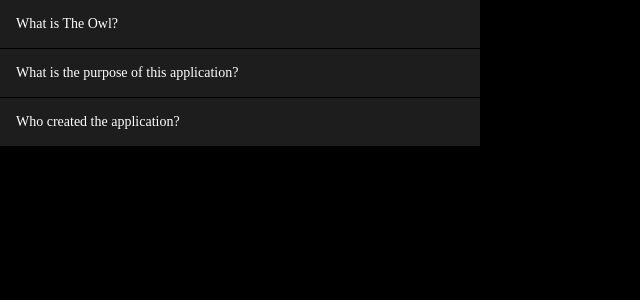
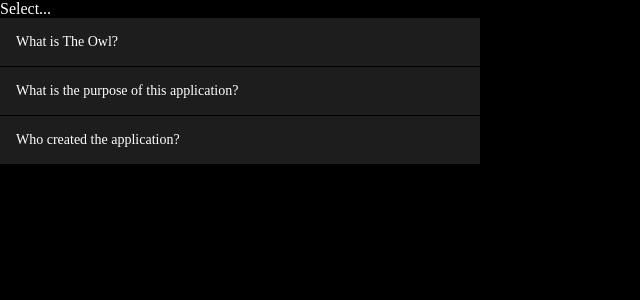
Before and after one commit to bo-codes/the_owl, a React (Create React App) app in the folder frontend/: page /about in a window 1280 px wide. Shown: the top 300 px of the page, without its empty margins (0-640 px from the left). Built offline with nearby package versions, Linux system fonts and the light colour scheme.

Commit message:
adding event listener correctly

```diff
--- a/frontend/public/index.html
+++ b/frontend/public/index.html
@@ -19,7 +19,7 @@
       manifest.json provides metadata used when your web app is installed on a
       user's mobile device or desktop. See https://developers.google.com/web/fundamentals/web-app-manifest/
     -->
-    <link rel="manifest" href="%PUBLIC_URL%/manifest.json" />
+    <!-- <link rel="manifest" href="%PUBLIC_URL%/manifest.json" /> -->
     <!--
       Notice the use of %PUBLIC_URL% in the tags above.
       It will be replaced with the URL of the `public` folder during the build.
--- /dev/null
+++ b/frontend/src/Components/Products/Dropdown/Dropdown.js
@@ -0,0 +1,73 @@
+import React, { useEffect, useRef, useState } from "react";
+
+function Dropdown({ options, value, onChange }) {
+
+  const [showDropdown, setShowDropdown] = useState(false);
+
+  const divEl = useRef();
+
+  // -------------------- USEEFFECT FOR SETTING AND REMOVING CLICK EVENT LISTENER -------------------- vv//
+  useEffect(() => {
+    // ----- FUNCTION THAT WILL EXECUTE WHEN EVENT LISTENER HEARS EVENT (in this case, a click) ----- vv//
+    const handler = (event) => {
+      if (!divEl.current) return;
+
+      if (!divEl.current.contains(event.target)) {
+        setShowDropdown(false);
+      }
+    };
+    // ----- FUNCTION THAT WILL EXECUTE WHEN EVENT LISTENER HEARS EVENT ----- ^^//
+
+    // ----- SETTING EVENT LISTENER ----- vv//
+    document.addEventListener("click", handler, true);
+    // ----- SETTING EVENT LISTENER ----- ^^//
+
+    // ----- CLEANUP FUNCTION TO REMOVE EVENT LISTENER ----- vv//
+    return () => {
+      document.removeEventListener("click", handler);
+    };
+    // ----- CLEANUP FUNCTION TO REMOVE EVENT LISTENER ----- ^^//
+  }, []);
+  // -------------------- USEEFFECT FOR SETTING AND REMOVING CLICK EVENT LISTENER -------------------- ^^//
+
+  const handleClick = () => {
+    setShowDropdown((currentShowDropdown) => !currentShowDropdown);
+  };
+
+  const handleOptionClick = (option) => {
+    setShowDropdown(false);
+    onChange(option);
+  };
+
+  const renderedDropdownOptions = options.map((option, index) => {
+    return (
+      <li key={index} onClick={() => handleOptionClick(option)}>
+        {option.label}
+      </li>
+    );
+  });
+
+  // let currLabel = value ? value.label : 'Select...'
+
+  // ---------- TESTING EVENT LISTENER HANDLE CLICK ---------- //
+  // const dropdown = document.querySelector('.dropdown');
+
+  // const handleClick = (event) => {
+  //   if (dropdown.contains(event.target)) {
+  //     console.log("Inside dropdown");
+  //   }
+  //   else if(!dropdown) console.log("does not exist")
+  //   else console.log("OUTSIDE dropdown")
+  // }
+
+  // document.addEventListener('click', handleClick, true);
+
+  return (
+    <div ref={divEl} className="dropdown">
+      <div onClick={handleClick}>{value?.label || "Select..."}</div>
+      {showDropdown && <ul>{renderedDropdownOptions}</ul>}
+    </div>
+  );
+}
+
+export default Dropdown;
--- a/frontend/src/Pages/AboutPage/AboutPage.js
+++ b/frontend/src/Pages/AboutPage/AboutPage.js
@@ -1,7 +1,8 @@
+import React, { useState } from "react";
 import Accordion from "../../Components/Products/Accordion/Accordion";
+import Dropdown from "../../Components/Products/Dropdown/Dropdown";
 
 function AboutPage() {
-
   const items = [
     {
       label: "What is The Owl?",
@@ -19,9 +20,26 @@ function AboutPage() {
     },
   ];
 
+  const dropdownOptions = [
+    { label: "Low-Income", value: "0-80k" },
+    { label: "Middle-Income", value: "80k-200k" },
+    { label: "High-Income", value: ">200k" },
+  ];
+
+  const [selected, setSelected] = useState();
+
+  const handleSelect = (option) => {
+    setSelected(option);
+  };
+
   return (
     <div>
-      <Accordion items={items}/>
+      <Dropdown
+        options={dropdownOptions}
+        value={selected}
+        onChange={handleSelect}
+      />
+      <Accordion items={items} />
     </div>
   );
 }
--- a/frontend/src/index.js
+++ b/frontend/src/index.js
@@ -1,6 +1,6 @@
 // import React and ReactDOM libraries
 import React from "react";
-import ReactDOM from "react-dom";
+import ReactDOM from "react-dom/client";
 import App from "./App";
 import { Provider } from "./Context/books";
 // import BooksContext from "./Context/books";
@@ -9,45 +9,45 @@ import "./index.css";
 
 // the function below from react-dom will execute and cause the browser to render all of our jsx (compiled and organzed in our App.js function component)
 // it will be rendered in the index.html file at the div where id='root'
-ReactDOM.render(
-  // <React.StrictMode>
+// ReactDOM.render(
+//   // <React.StrictMode>
 
 
-  // We are wrapping our entire application with the BooksContext that we built and imported from our context folder
-  // so that our entire application has access to the values stored in this context
+//   // We are wrapping our entire application with the BooksContext that we built and imported from our context folder
+//   // so that our entire application has access to the values stored in this context
 
-  // THIS VERSION OF THE CODE IS FOR OUR ORIGINAL CONTEXT PROVIDER WHERE WE ONLY PASS IN A VALUE AS A PROP AND NOT A SLICE OF STATE
-  // <BooksContext.Provider value={'bobook'}>
-  //   <App />
-  // </BooksContext.Provider>,
+//   // THIS VERSION OF THE CODE IS FOR OUR ORIGINAL CONTEXT PROVIDER WHERE WE ONLY PASS IN A VALUE AS A PROP AND NOT A SLICE OF STATE
+//   // <BooksContext.Provider value={'bobook'}>
+//   //   <App />
+//   // </BooksContext.Provider>,
 
 
-  // THIS VERSION OF THE CODE IS FOR US TO PASS IN OUR PROVIDER COMPONENT WE CREATED IN TEH CONTEXT FILE AND WRAP THE APP WITH IT INSTEAD OF THE CONTEXT.PROVIDER
-  // US BUILDING THE PROVIDER IN THE AFFOREMENTIONED CONTEXT FILE ALLOWS US TO INCLUDE A SLICE OF STATE IN IT AND PASS THAT SLICE OF STATE (BOTH VARIABLE AND FUNCTION TO UPDATE THE VARIABLE)
-  // INTO OTHER COMPONENTS
-  <Provider>
-    <App />
-  </Provider>,
+//   // THIS VERSION OF THE CODE IS FOR US TO PASS IN OUR PROVIDER COMPONENT WE CREATED IN TEH CONTEXT FILE AND WRAP THE APP WITH IT INSTEAD OF THE CONTEXT.PROVIDER
+//   // US BUILDING THE PROVIDER IN THE AFFOREMENTIONED CONTEXT FILE ALLOWS US TO INCLUDE A SLICE OF STATE IN IT AND PASS THAT SLICE OF STATE (BOTH VARIABLE AND FUNCTION TO UPDATE THE VARIABLE)
+//   // INTO OTHER COMPONENTS
+//   <Provider>
+//     <App />
+//   </Provider>,
 
 
-  // REFER TO NAVIGATION.JS TO SEE HOW CONTEXT IS IMPORTED AND IMPLEMENTED
+//   // REFER TO NAVIGATION.JS TO SEE HOW CONTEXT IS IMPORTED AND IMPLEMENTED
 
 
-  // </React.StrictMode>,
+//   // </React.StrictMode>,
 
-  // pulling the div with id root from index.html file
-  document.getElementById("root")
-);
+//   // pulling the div with id root from index.html file
+//   document.getElementById("root")
+// );
 
 
 // ----------- CAN ALSO BE WRITTEN AS ----------- //
 
-// const el = ReactDOM.getElementById('root')
+const el = document.getElementById('root')
 
-// const root = ReactDOM.createRoot(el);
+const root = ReactDOM.createRoot(el);
 
-// root.render(
-//   <React.StrictMode>
-//     <App />
-//   </React.StrictMode>
-// )
+root.render(
+  <Provider>
+    <App />
+  </Provider>
+)
```
